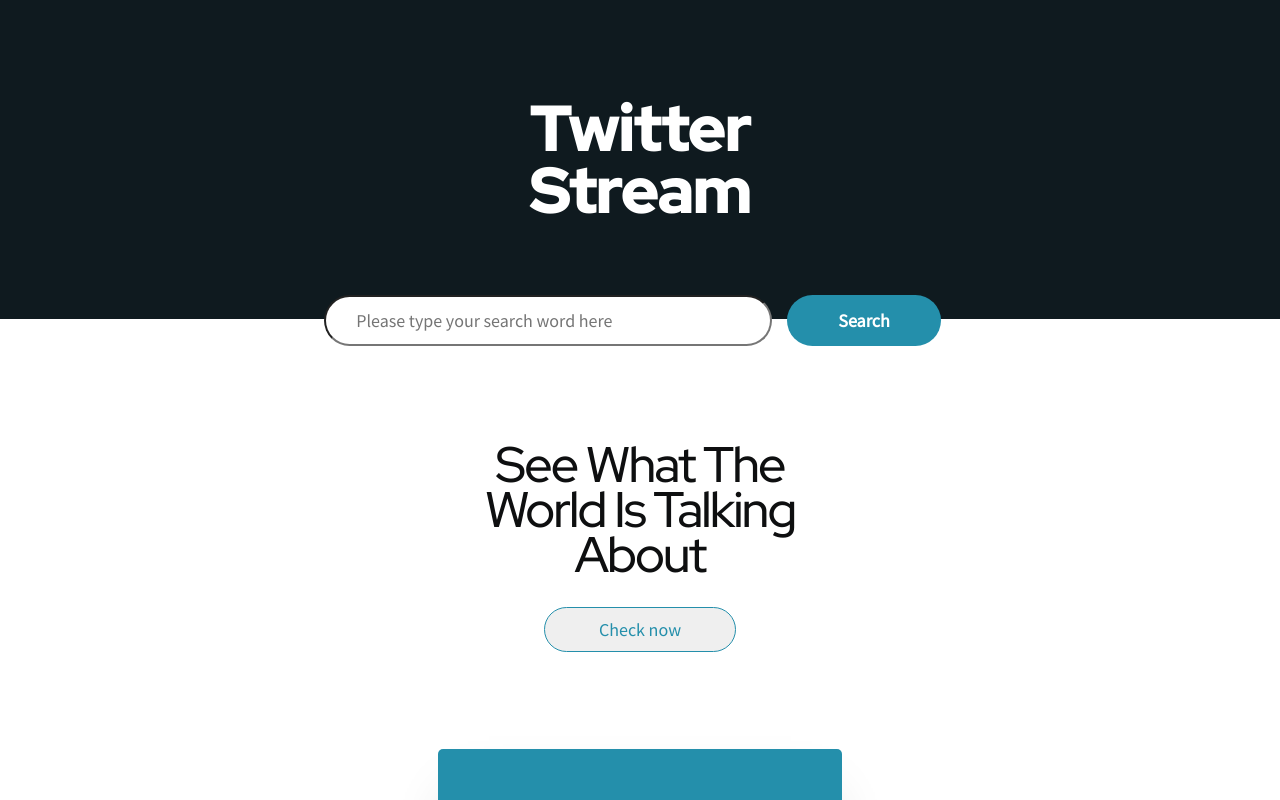
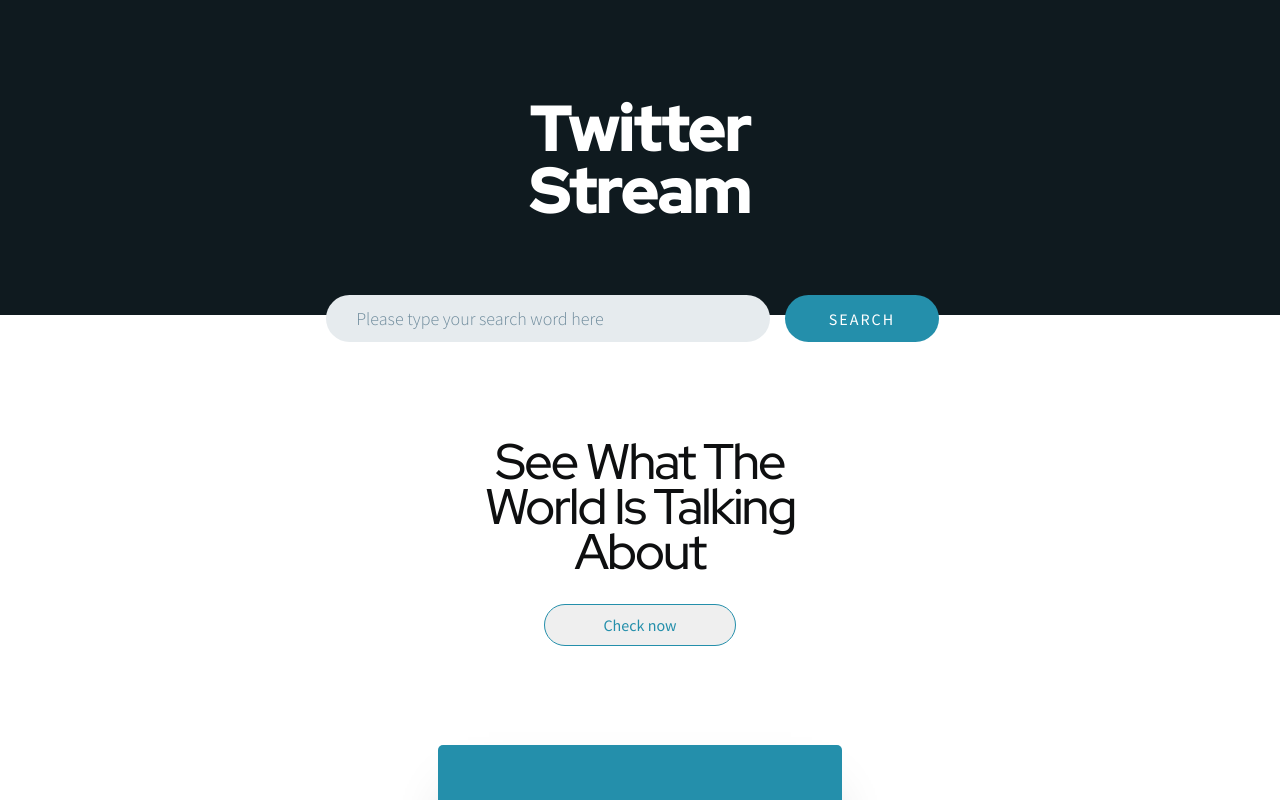
Before and after one commit to michalzagrodzki/shortcut-exercise, a React (Create React App) app: page / in a window 1280 px wide. Shown: the top 800 px of the page. Built offline with nearby package versions, Linux system fonts and the light colour scheme.

Commit message:
Add styles to elements in Main component

```diff
--- a/src/assets/SCSS/colors.scss
+++ b/src/assets/SCSS/colors.scss
@@ -6,7 +6,8 @@
 
 $basic-colors: (
   "light": #ffffff,
-  "dark": #0e0e0e
+  "dark": #0e0e0e,
+  "light-blue": #e6ebee
 );
 
 $font-colors: (
--- a/src/components/Main/Main.scss
+++ b/src/components/Main/Main.scss
@@ -35,6 +35,8 @@
 
 	input {
 		color: map-get($font-basic-colors, "dark");
+    background-color: map-get($basic-colors, "light-blue");
+    border: none;
 		font: {
       size: 18px;
       weight: 400;
@@ -43,6 +45,25 @@
     padding: 12px 30px;
     width: 30vw;
     border-radius: 30px;
+
+    transition: {
+      duration: 0.3s;
+    }
+
+    &::placeholder {
+      color: darken(map-get($basic-colors, "light-blue"), 40%);
+      font: {
+        size: 18px;
+        weight: 300;
+        family: $font-secondary;
+      }
+    }
+
+    &:focus {
+      background-color: map-get($basic-colors, "light");
+      outline: none;
+      border: 1px solid map-get($main-colors, "secondary");
+    }
 	}
 
 	button {
@@ -52,9 +73,11 @@
 		margin: 0 15px 0 15px;
 		min-width: 12vw;
 		border-radius: 30px;
+    text-transform: uppercase;
+    letter-spacing: 2px;
 		font: {
-      size: 18px;
-      weight: 700;
+      size: 16px;
+      weight: 400;
       family: $font-secondary;
     }
 
@@ -98,7 +121,7 @@
     color: map-get($main-colors, "secondary");
     padding: 10px;
     font: {
-      size: 18px;
+      size: 16px;
       weight: 400;
       family: $font-secondary;
     }
```
